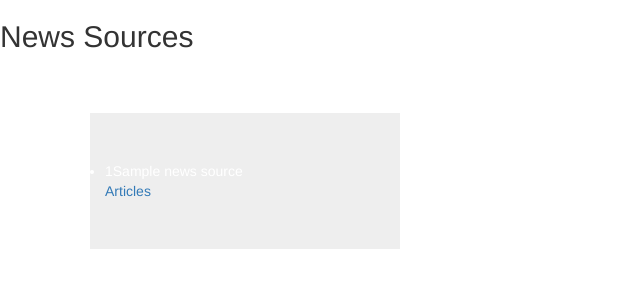
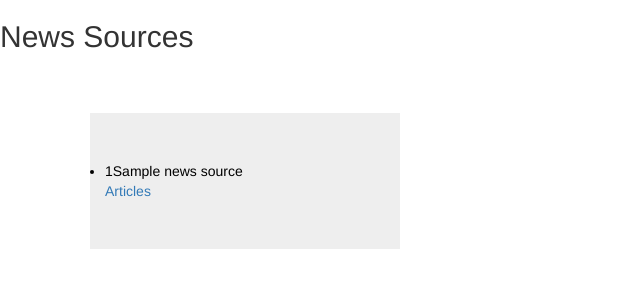
Before and after one commit to billowbashir/news-highlighter, a Flask app: template app/templates/index.html in a window 1280 px wide. Shown: the part 52-352 px from the top of the page, without its empty margins (0-640 px from the left). Run offline with Flask 2, Linux system fonts and the light colour scheme; the template is opened without the code that fills it: most values are stand-ins (such as "Sample title", 1, 10 or a date in 2020); some libraries are stand-ins or nearby versions.

Commit message:
change styling

```diff
--- a/app/static/css/index.css
+++ b/app/static/css/index.css
@@ -1,9 +1,10 @@
 .jumbotron{
-  color:white;
+  color:black;
   text-align: centre;
   margin: 50px;
   }
 .jumbotron:hover{
+  border-style: solid;
   border-color: red;
   opacity: 0.5;
 
```
